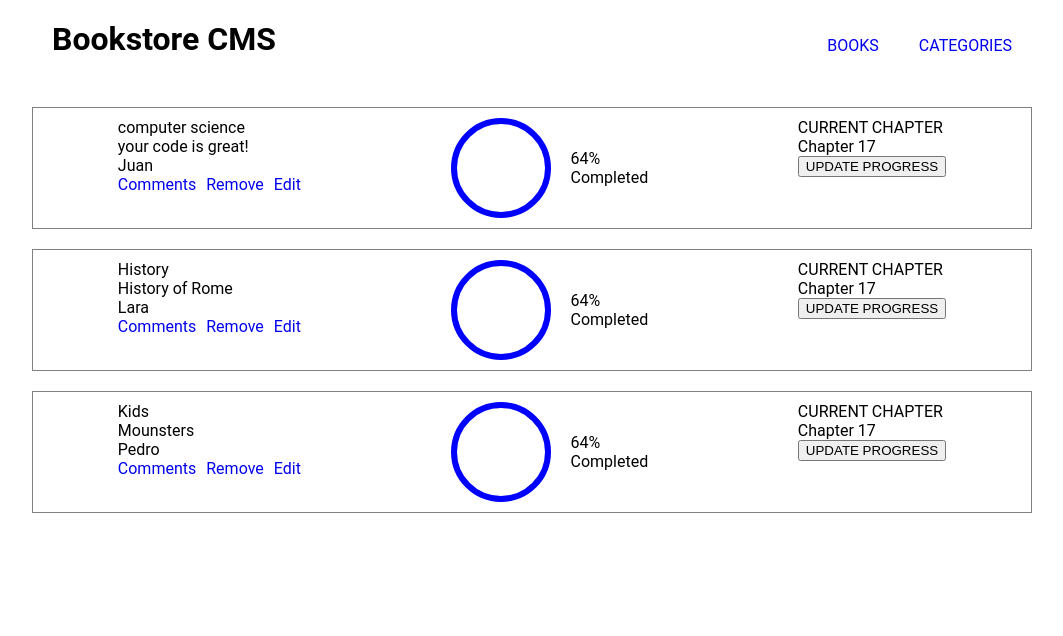
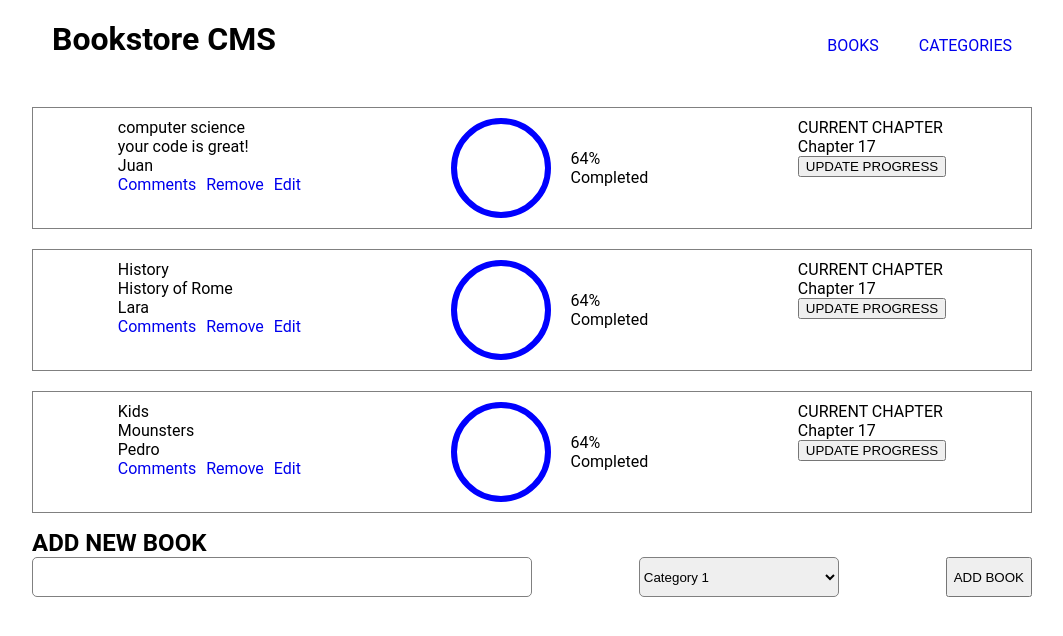
Before and after one commit to Juank628/bookstore, a React (Create React App) app: page / in a window 1280 px wide. Shown: the top 636 px of the page, without its empty margins (108-1171 px from the left). Built offline with nearby package versions, Linux system fonts and the light colour scheme.

Commit message:
form component created

```diff
--- /dev/null
+++ b/src/components/AddForm.js
@@ -0,0 +1,17 @@
+import React from 'react';
+import styles from './AddForm.module.css';
+
+export default function AddForm() {
+  return (
+    <section>
+      <h2>ADD NEW BOOK</h2>
+      <form className={styles.formContainer}>
+        <input className={styles.textInput} type="text" />
+        <select className={styles.selectInput} name="" id="">
+          <option value="">Category 1</option>
+        </select>
+        <button type="button">ADD BOOK</button>
+      </form>
+    </section>
+  );
+}
--- /dev/null
+++ b/src/components/AddForm.module.css
@@ -0,0 +1,18 @@
+.formContainer {
+  display: flex;
+  justify-content: space-between;
+}
+
+.textInput {
+  width: 50%;
+  height: 40px;
+  border-radius: 5px;
+  border: 1px solid gray;
+}
+
+.selectInput {
+  width: 20%;
+  height: 40px;
+  border-radius: 5px;
+  border: 1px solid gray;
+}
--- a/src/components/Book.module.css
+++ b/src/components/Book.module.css
@@ -13,7 +13,7 @@
 .progressContainer {
   display: flex;
   align-items: center;
-  gap: 20px
+  gap: 20px;
 }
 
 .progressCircle {
--- a/src/pages/Books.js
+++ b/src/pages/Books.js
@@ -1,5 +1,6 @@
 import React from 'react';
 import Book from '../components/Book';
+import AddForm from '../components/AddForm';
 import styles from './Books.module.css';
 
 const booksList = [
@@ -31,6 +32,7 @@ export default function Books() {
           <Book key={book.id} data={book} />
         ))}
       </ul>
+      <AddForm />
     </div>
   );
 }
```
